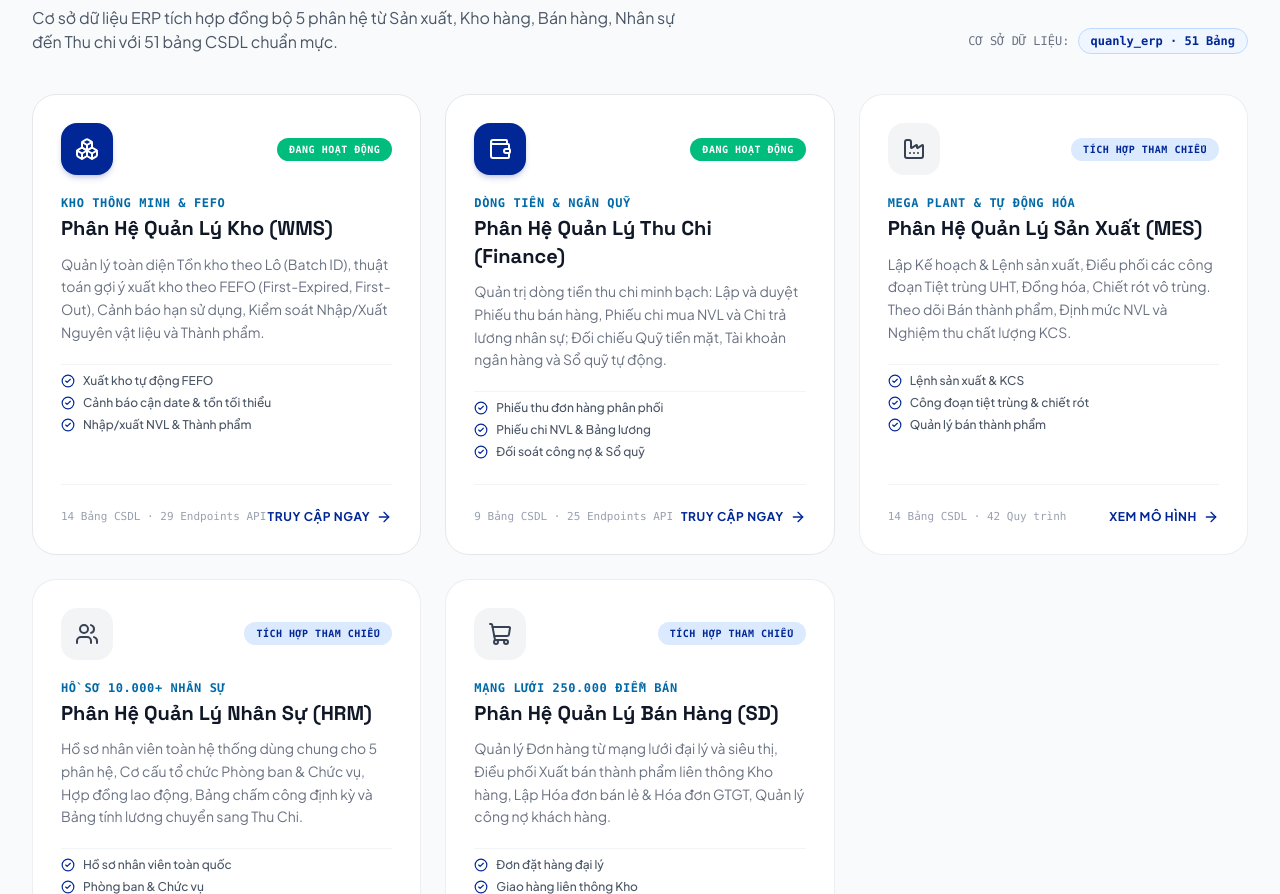
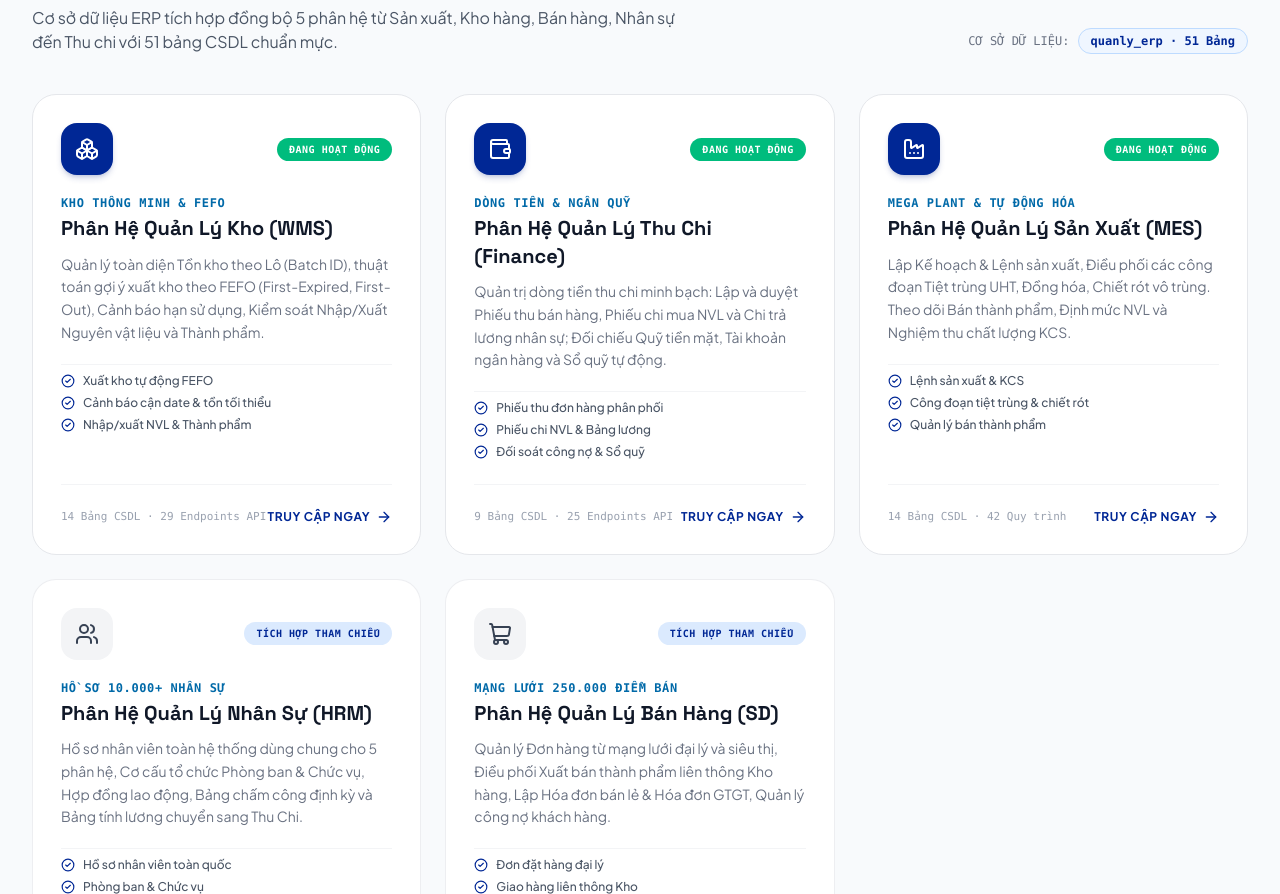
Before and after one commit to Huy180105/ERP_VINAMILK, a React (Vite) app in the folder HT QL Kho/FE/: page / in a window 1280 px wide. Shown: the part 1200-2094 px from the top of the page. Built offline with nearby package versions, Linux system fonts and the light colour scheme; no server answers.

Commit message:
feat(portal): update Production module card status to active

```diff
--- a/HT QL Kho/FE/src/pages/PortalHome.jsx
+++ b/HT QL Kho/FE/src/pages/PortalHome.jsx
@@ -63,10 +63,10 @@ export default function PortalHome() {
       subtitle: 'Mega Plant & Tự động hóa',
       desc: 'Lập Kế hoạch & Lệnh sản xuất, Điều phối các công đoạn Tiệt trùng UHT, Đồng hóa, Chiết rót vô trùng. Theo dõi Bán thành phẩm, Định mức NVL và Nghiệm thu chất lượng KCS.',
       icon: Factory,
-      badge: 'TÍCH HỢP THAM CHIẾU',
-      badgeColor: 'bg-blue-100 text-[#002795]',
+      badge: 'ĐANG HOẠT ĐỘNG',
+      badgeColor: 'bg-emerald-500 text-white',
       path: '/production',
-      active: false,
+      active: true,
       stats: '14 Bảng CSDL · 42 Quy trình',
       highlights: ['Lệnh sản xuất & KCS', 'Công đoạn tiệt trùng & chiết rót', 'Quản lý bán thành phẩm']
     },
```
